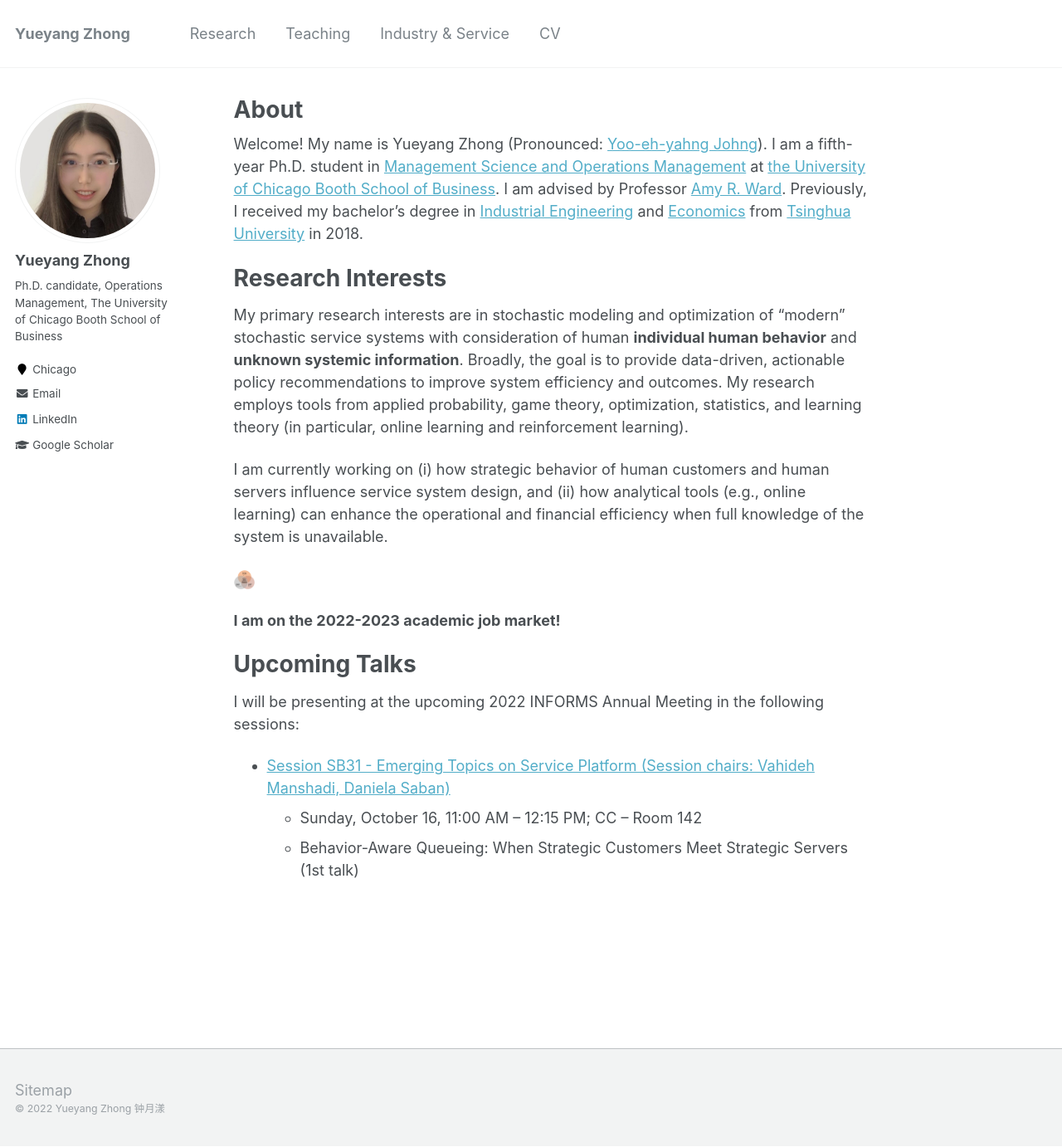
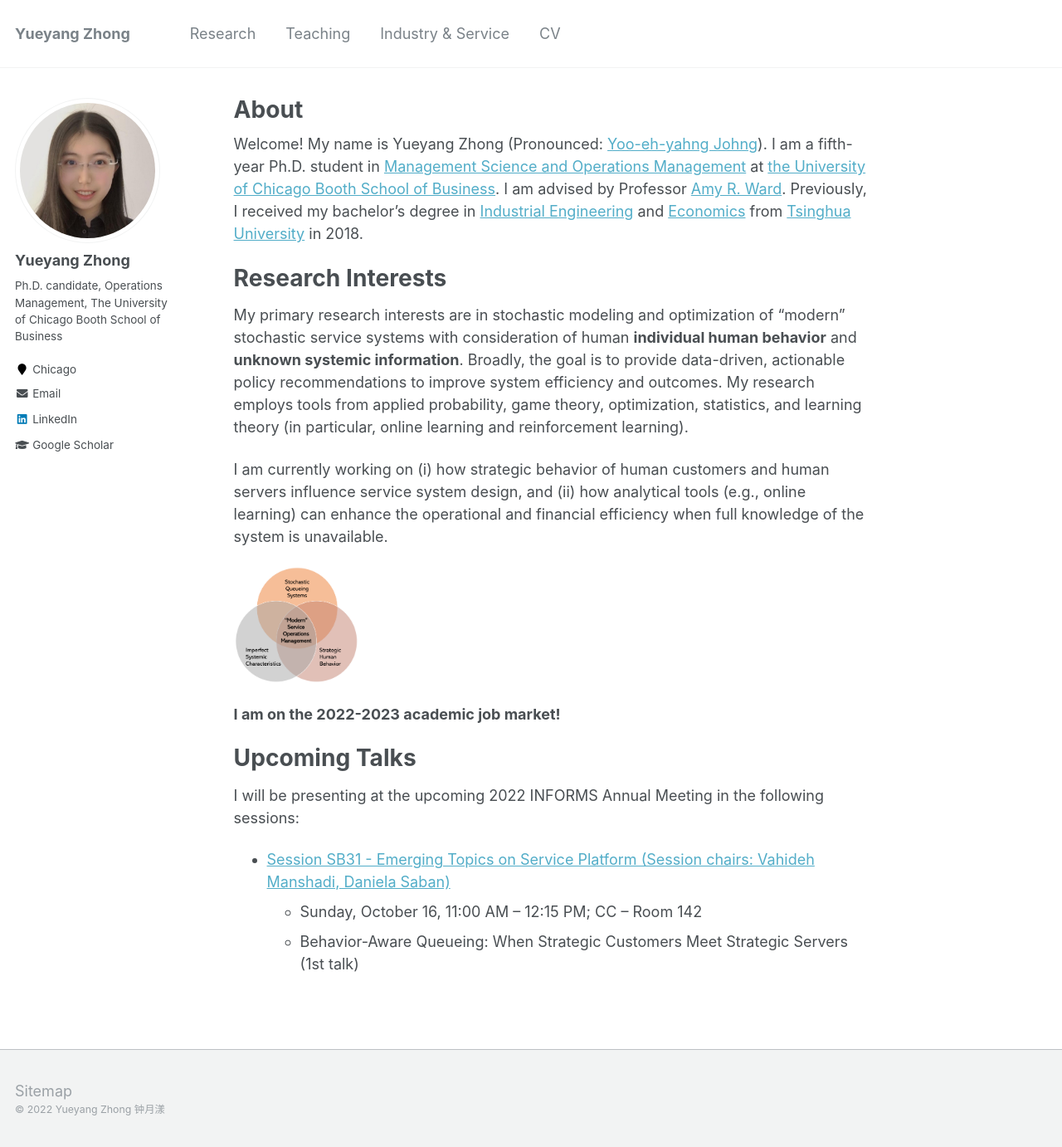
Before and after one commit to alicemengqi/site, a Jekyll site: the page built from _pages/about.md, in a window 1280 px wide and 1382 px high. Shown: the whole window at 83% size. Built offline with Jekyll 4.4.1, drawn with Linux system fonts in a browser that asks for light colours.

Commit message:
Update about.md

```diff
--- a/_pages/about.md
+++ b/_pages/about.md
@@ -17,7 +17,7 @@ My research employs tools from applied probability, game theory, optimization, s
 
 I am currently working on (i) how strategic behavior of human customers and human servers influence service system design, and (ii) how analytical tools (e.g., online learning) can enhance the operational and financial efficiency when full knowledge of the system is unavailable.
 
-<img src='/images/website.png' width='25'>
+<img src='/images/website.png' width='150'>
 
 **I am on the 2022-2023 academic job market!**
 
```
